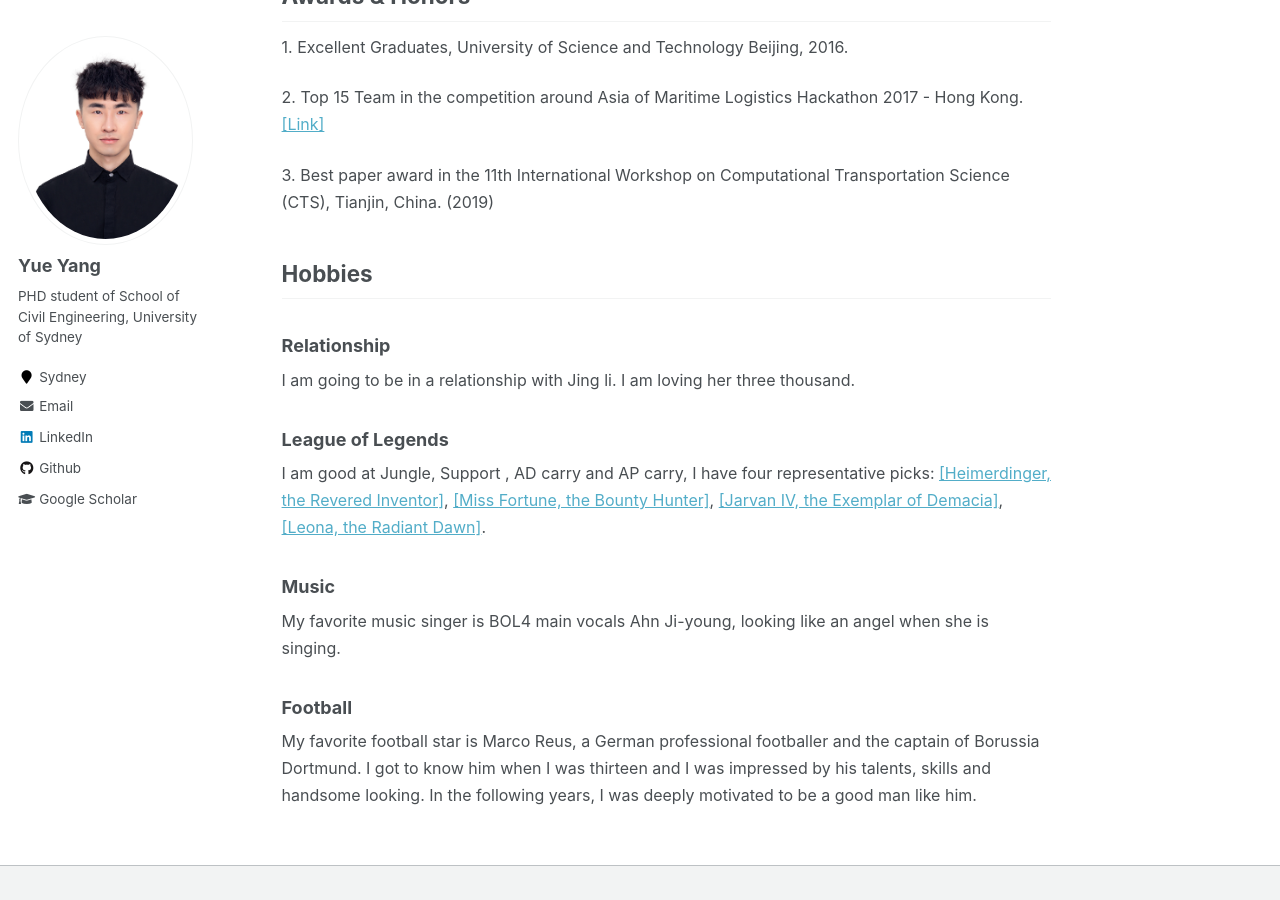
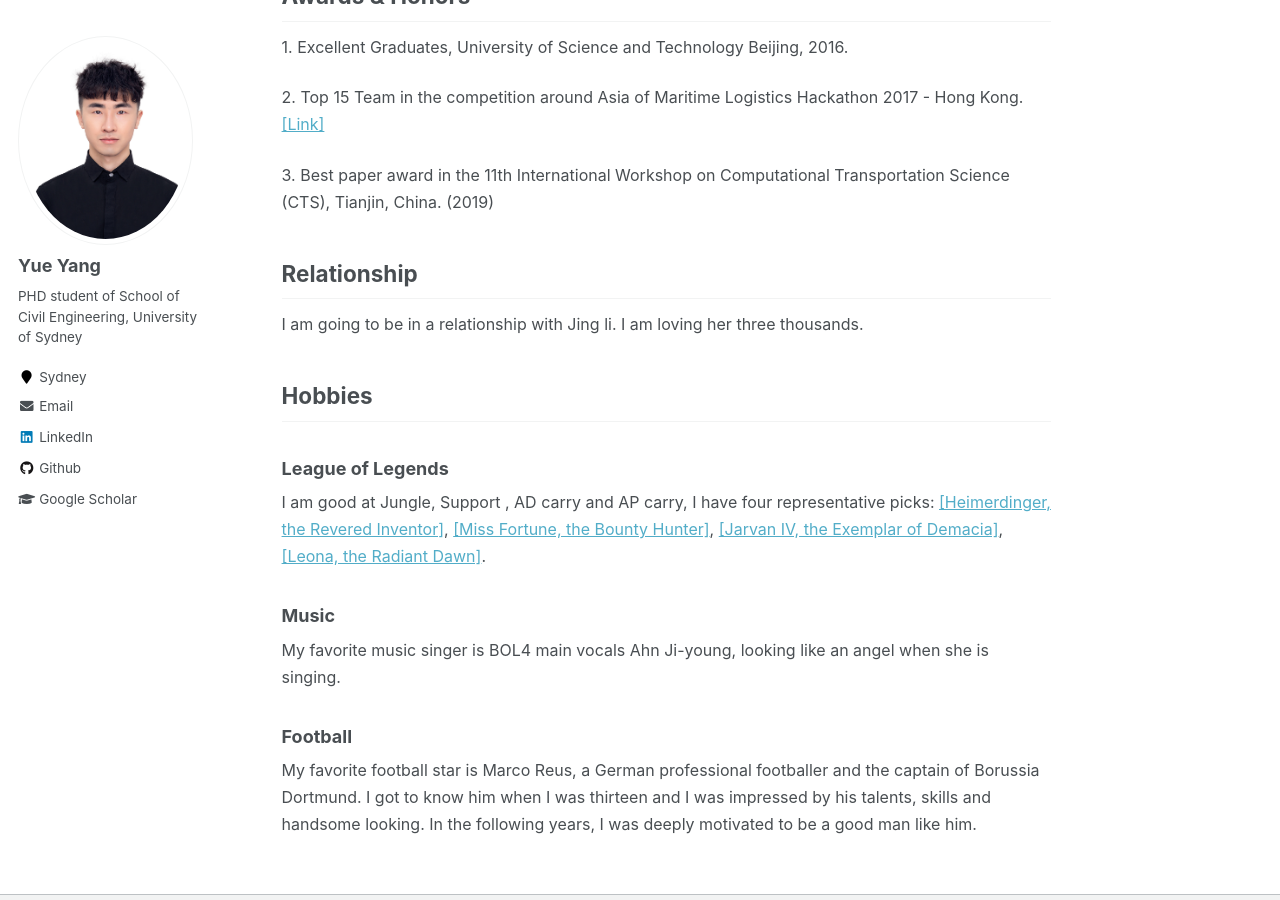
Before and after one commit to marco-yue/biography, a Jekyll site: the page built from _pages/about.md, in a window 1280 px wide and 900 px high, scrolled down 1876 px. Built offline with Jekyll 4.4.1, drawn with Linux system fonts in a browser that asks for light colours.

Commit message:
Update about.md

```diff
--- a/_pages/about.md
+++ b/_pages/about.md
@@ -95,15 +95,13 @@ redirect_from:
 3. Best paper award in the 11th International Workshop on Computational Transportation Science (CTS), Tianjin, China. (2019)
   </font></p>
 
+## Relationship
 
+<p><font size=3>
+I am going to be in a relationship with Jing li. I am loving her three thousands.
+</font></p>
 
 ## Hobbies
-
-### Relationship
-
-<p><font size=3>
-I am going to be in a relationship with Jing li. I am loving her three thousand.
-</font></p>
 
 ### League of Legends
 
```
